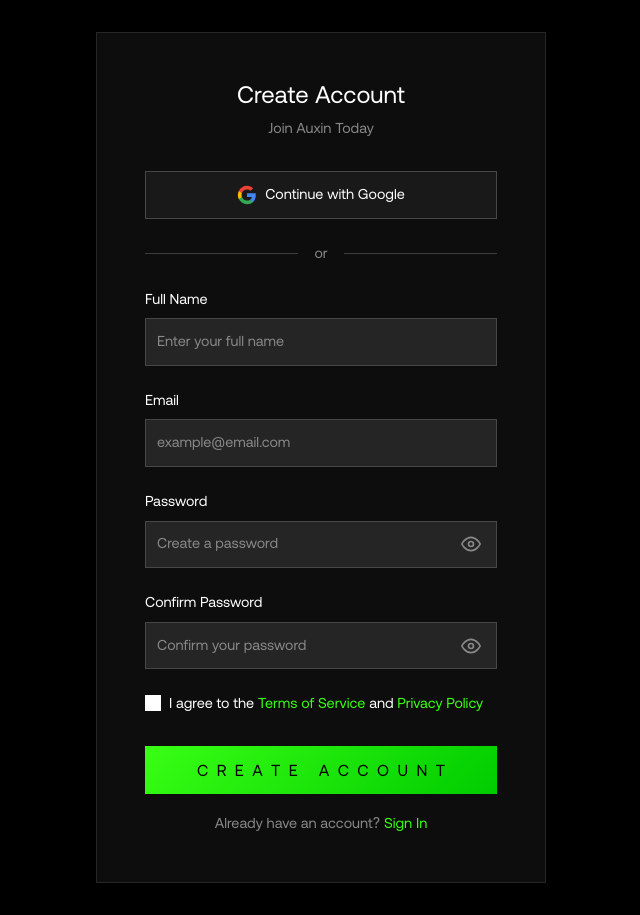
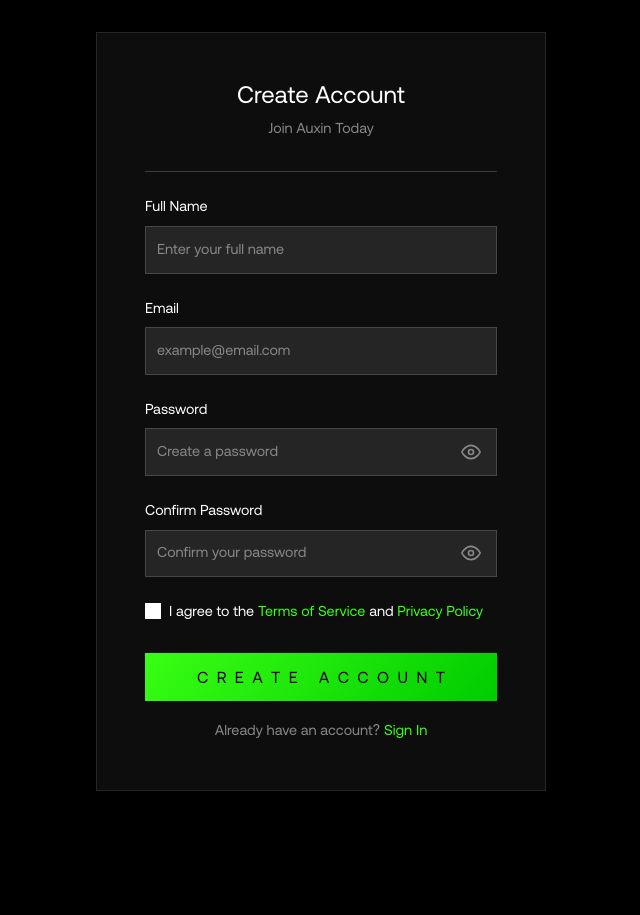
Before and after one commit to anurajthakur333/Auxin, a React (Vite) app: page /signup in a window 1280 px wide. Shown: the whole page, without its empty margins (319-959 px from the left). After the commit the page ends 823 px from the top, so only its background shows below. Built offline with nearby package versions, Linux system fonts and the light colour scheme; no server answers.

Commit message:
login and signup done

```diff
--- a/src/pages/Login.tsx
+++ b/src/pages/Login.tsx
@@ -239,8 +239,6 @@ const Login: React.FC = () => {
           boxShadow: '0 25px 50px rgba(0, 0, 0, 0.5)'
         }}>
           {/* Logo */}
-          <div style={{ textAlign: 'center', marginBottom: '2rem' }}>
-          </div>
 
           {/* Login Form */}
           <form onSubmit={handleSubmit}>
--- a/src/pages/Signup.tsx
+++ b/src/pages/Signup.tsx
@@ -20,7 +20,7 @@ const Signup: React.FC = () => {
   const [showPassword, setShowPassword] = useState(false);
   const [showConfirmPassword, setShowConfirmPassword] = useState(false);
 
-  const { signup, googleLogin, user } = useAuth();
+  const { signup, user } = useAuth();
   const navigate = useNavigate();
   const location = useLocation();
 
@@ -297,67 +297,12 @@ const Signup: React.FC = () => {
               </div>
             )}
 
-            {/* Google Signup Button */}
-            <button
-              type="button"
-              onClick={googleLogin}
-              disabled={isLoading}
-              className="aeonik-regular"
-              style={{
-                width: '100%',
-                padding: '0.75rem',
-                borderRadius: '0',
-                border: '1px solid rgba(255, 255, 255, 0.2)',
-                background: 'rgba(255, 255, 255, 0.05)',
-                color: 'white',
-                fontSize: '0.9rem',
-                cursor: isLoading ? 'not-allowed' : 'pointer',
-                transition: 'all 0.3s ease',
-                opacity: isLoading ? 0.7 : 1,
-                marginBottom: '1.5rem',
-                display: 'flex',
-                alignItems: 'center',
-                justifyContent: 'center',
-                gap: '0.5rem'
-              }}
-              onMouseEnter={(e) => {
-                if (!isLoading) {
-                  e.currentTarget.style.borderColor = '#39FF14';
-                  e.currentTarget.style.background = 'rgba(57, 255, 20, 0.1)';
-                }
-              }}
-              onMouseLeave={(e) => {
-                e.currentTarget.style.borderColor = 'rgba(255, 255, 255, 0.2)';
-                e.currentTarget.style.background = 'rgba(255, 255, 255, 0.05)';
-              }}
-            >
-              <svg width="20" height="20" viewBox="0 0 24 24">
-                <path fill="#4285F4" d="M22.56 12.25c0-.78-.07-1.53-.2-2.25H12v4.26h5.92c-.26 1.37-1.04 2.53-2.21 3.31v2.77h3.57c2.08-1.92 3.28-4.74 3.28-8.09z"/>
-                <path fill="#34A853" d="M12 23c2.97 0 5.46-.98 7.28-2.66l-3.57-2.77c-.98.66-2.23 1.06-3.71 1.06-2.86 0-5.29-1.93-6.16-4.53H2.18v2.84C3.99 20.53 7.7 23 12 23z"/>
-                <path fill="#FBBC05" d="M5.84 14.09c-.22-.66-.35-1.36-.35-2.09s.13-1.43.35-2.09V7.07H2.18C1.43 8.55 1 10.22 1 12s.43 3.45 1.18 4.93l2.85-2.22.81-.62z"/>
-                <path fill="#EA4335" d="M12 5.38c1.62 0 3.06.56 4.21 1.64l3.15-3.15C17.45 2.09 14.97 1 12 1 7.7 1 3.99 3.47 2.18 7.07l3.66 2.84c.87-2.6 3.3-4.53 6.16-4.53z"/>
-              </svg>
-              Continue with Google
-            </button>
-
             {/* Divider */}
             <div style={{
               display: 'flex',
               alignItems: 'center',
               marginBottom: '1.5rem'
             }}>
-              <div style={{
-                flex: 1,
-                height: '1px',
-                background: 'rgba(255, 255, 255, 0.2)'
-              }} />
-              <span className="aeonik-regular" style={{
-                padding: '0 1rem',
-                color: '#888',
-                fontSize: '0.9rem'
-              }}>
-                or
-              </span>
               <div style={{
                 flex: 1,
                 height: '1px',
```
